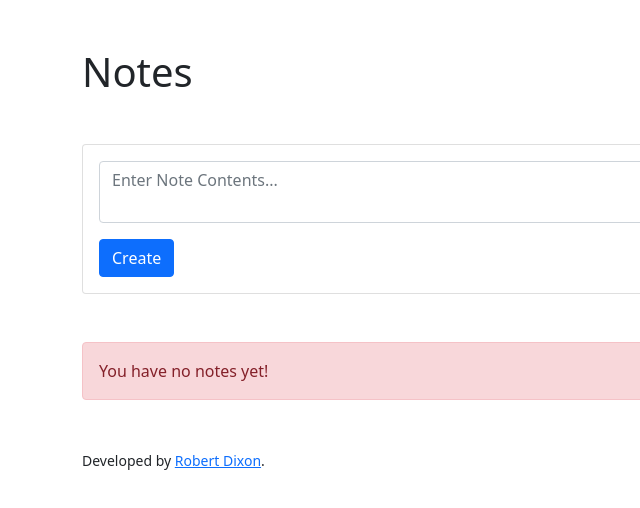
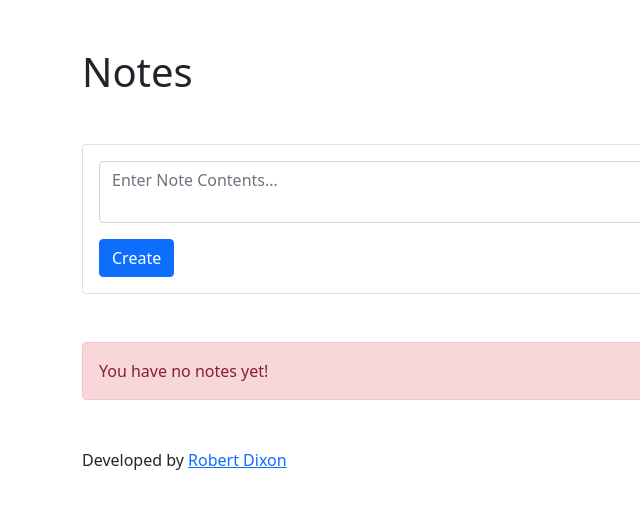
Before and after one commit to robsd/js-notes, a plain HTML site: page index.html in a window 1280 px wide. Shown: the full height of the page, 0-640 px from the left. Drawn offline with nearby package versions, Linux system fonts and the light colour scheme.

Commit message:
Add files via upload

```diff
--- a/index.html
+++ b/index.html
@@ -19,10 +19,8 @@
 					</form>
 				</div>
 			</div>
-			<div id="notes"></div>
-			<div class="mt-5">
-				<small>Developed by <a href="https://robertd.co.uk">Robert Dixon</a>.</small>
-			</div>
+			<div class="mb-5" id="notes"></div>
+			<p>Developed by <a href="https://robertd.co.uk">Robert Dixon</a></p>
 		</div>
 		<script src="js/script.js"></script>
 	</body>
```
